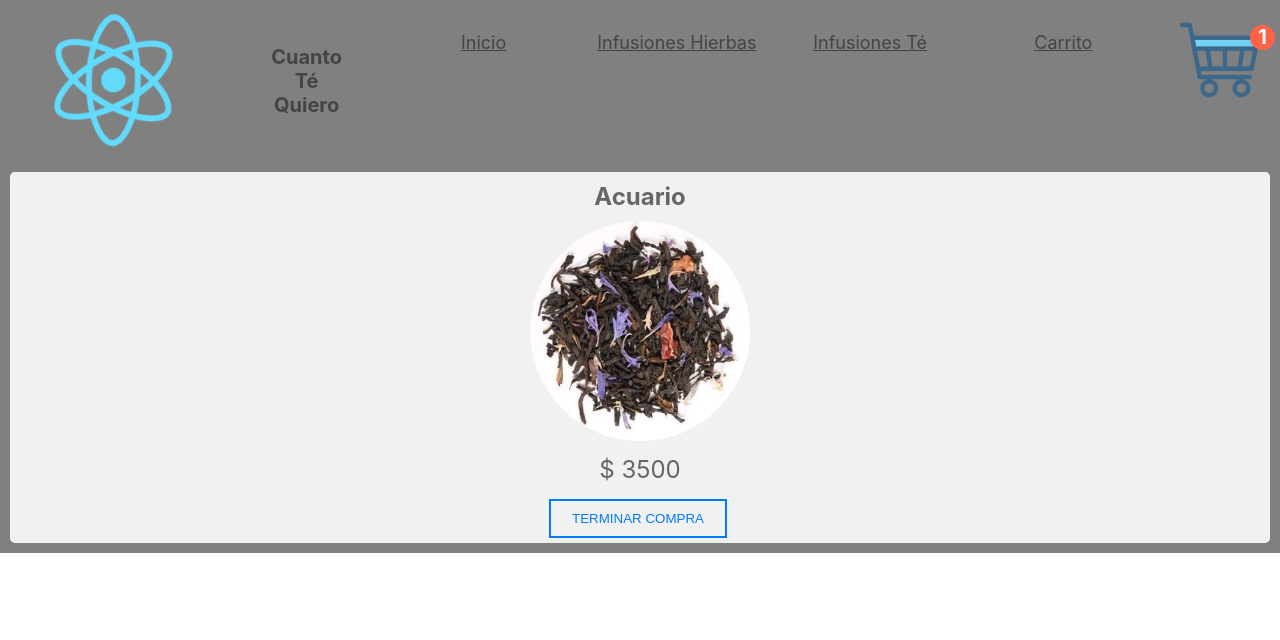
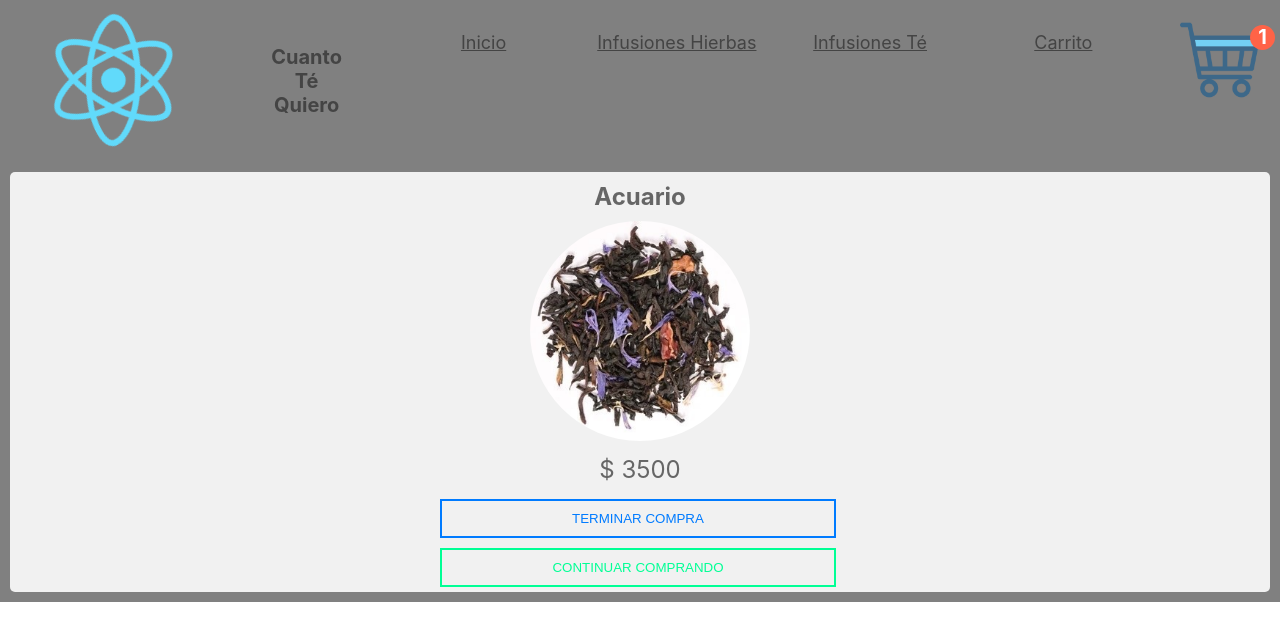
Before and after one commit to rugercl/palacios-react, a React (Create React App) app: page /item/1 in a window 1280 px wide. Both pictures are taken after a click on the button "AGREGAR". Shown: the top 640 px of the page. Built offline with nearby package versions, Linux system fonts and the light colour scheme.

Commit message:
rendering

```diff
--- a/src/components/ItemCount.jsx
+++ b/src/components/ItemCount.jsx
@@ -24,9 +24,13 @@ const ItemCount = ({stock, initial, onAdd}) => {
     return (
     <div className="w-50">
         { cambiarBoton ?
-            <Link to='/cart'>
-                <button className="btn btn-outline-primary btn-block"  >Terminar Compra</button>
-            </Link>
+            <>
+                <Link to='/cart'>
+                    <button className="btn btn-outline-primary btn-block">Terminar Compra</button>
+                </Link>
+                <Link to='/'>
+                    <button className="btn btn-outline-secondary btn-block">Continuar Comprando</button>
+                </Link></>
 
           :
 
--- a/src/components/item.css
+++ b/src/components/item.css
@@ -58,6 +58,14 @@
   padding: 10px 20px;
   color: #007bff;
 }
+
+.btn-outline-secondary {
+  background-color: transparent;
+  border: 2px solid #00ff95;
+  padding: 10px 20px;
+  color: #00ff95;
+}
+
 .btn-block {
   width: 100%;
 }
```
